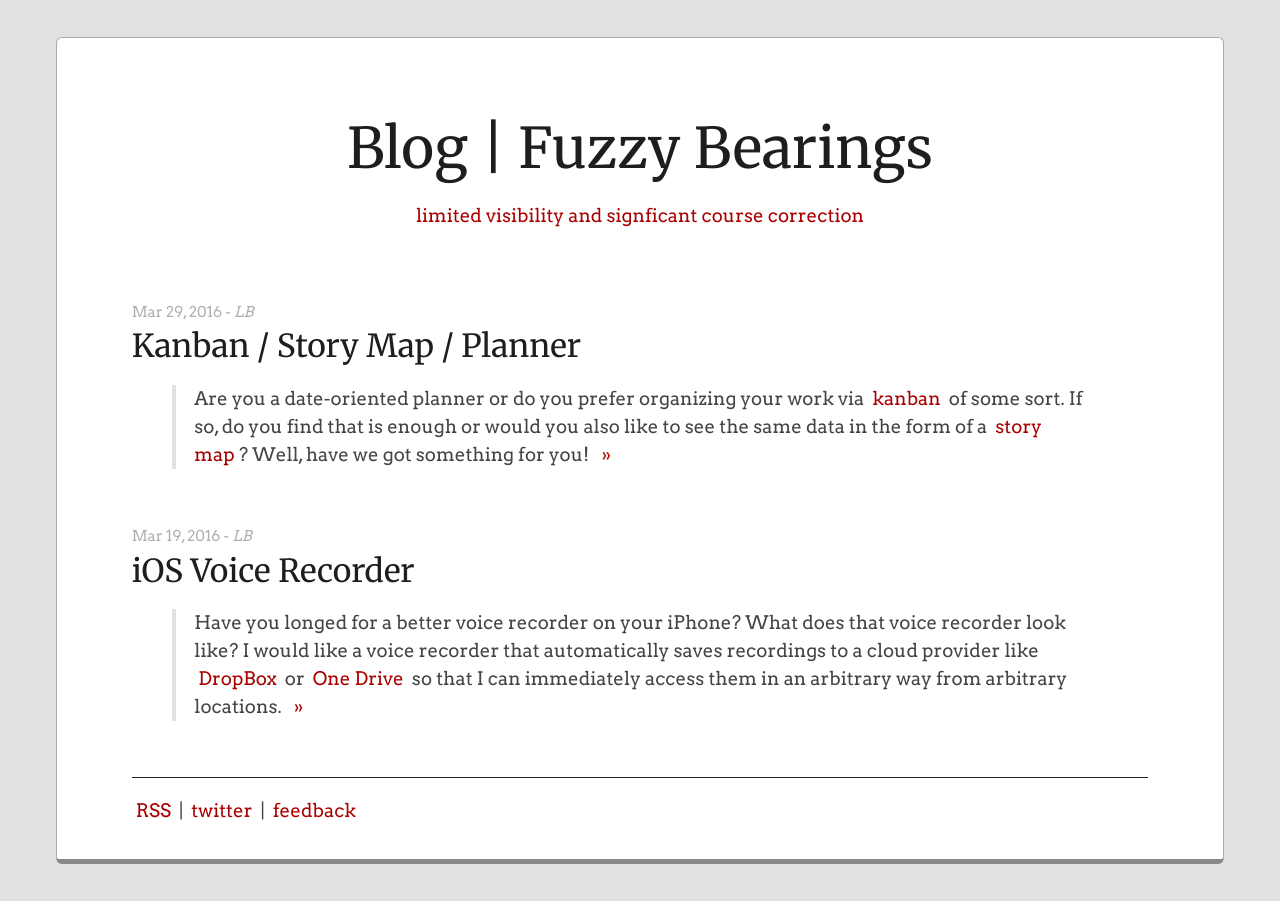
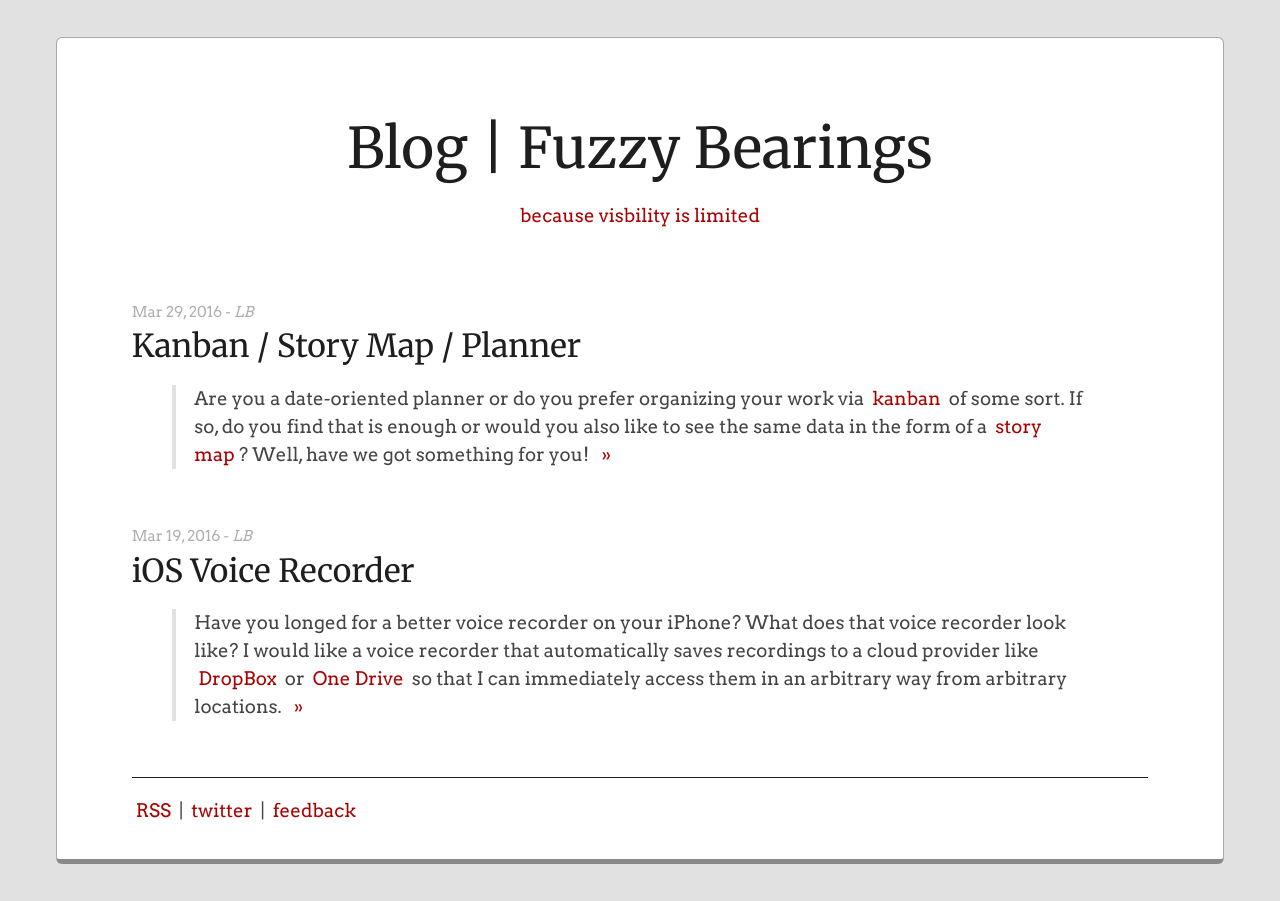
Before and after one commit to FuzzyBearings-Websites/com.fuzzybearings.blog, a Jekyll site: the page built from index.html, in a window 1280 px wide. Built offline with Jekyll 4.4.1, drawn with Linux system fonts in a browser that asks for light colours.

Commit message:
Updated subtitle.

```diff
--- a/_config.yml
+++ b/_config.yml
@@ -2,6 +2,8 @@
 brand: Fuzzy Bearings
 title: Blog
 subtitle: limited visibility and signficant course correction
+subtitle: because visbility is limited and we could use signficant course correction
+subtitle: because visbility is limited
 description: > # this means to ignore newlines until "baseurl:"
   Blog | Fuzzy Bearings
 baseurl: ""
```
